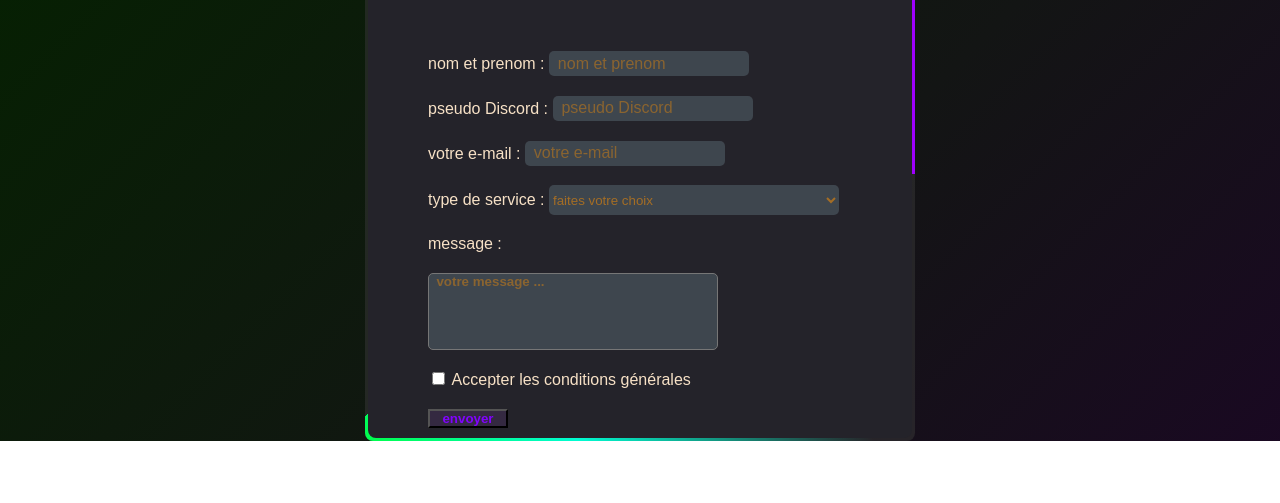
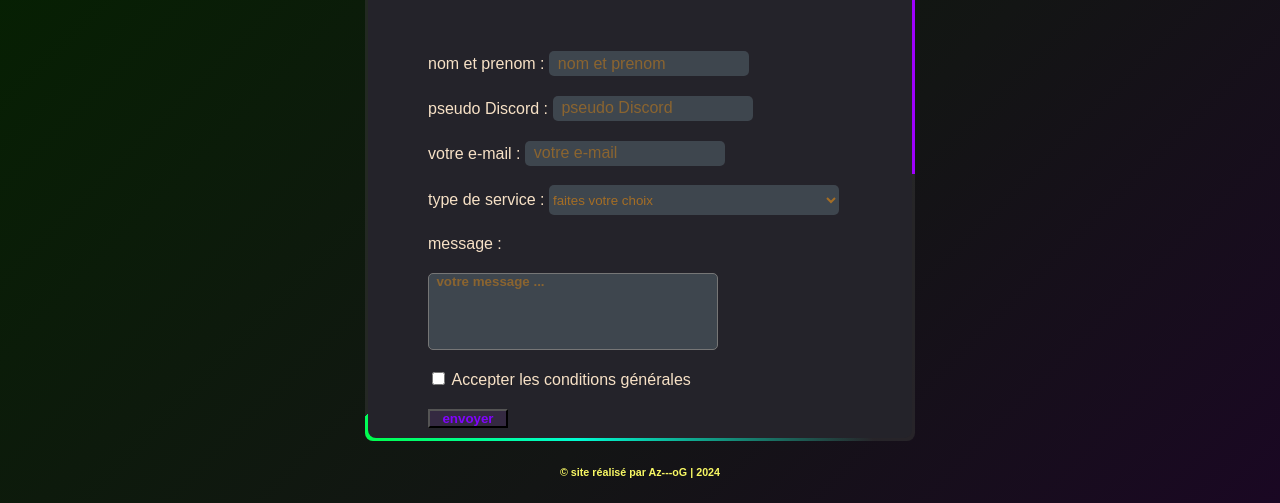
Before and after one commit to Az-oG/Dayz-Syntaxe-School.io, a plain HTML site: page pageForm.html in a window 1280 px wide. Shown: the part 928-1431 px from the top of the page. Before the commit the page ends 1369 px from the top, so only its background shows below. Drawn offline with Linux system fonts and the light colour scheme.

Commit message:
Update pageForm.html

```diff
--- a/pageForm.html
+++ b/pageForm.html
@@ -73,4 +73,7 @@
      </div>
   </form>
 </body>
+<footer>
+  <h6 class="footer">© site réalisé par Az---oG | 2024</h6>
+</footer>
 </html>
```
